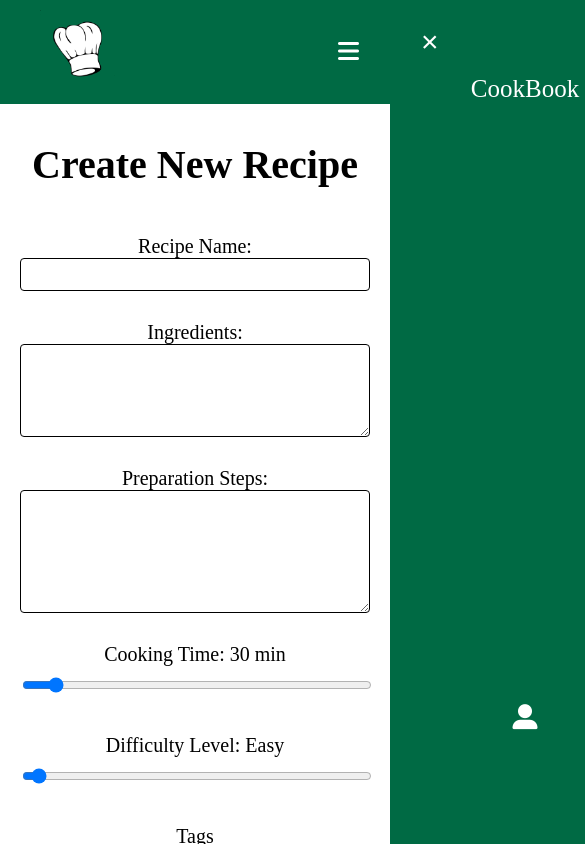
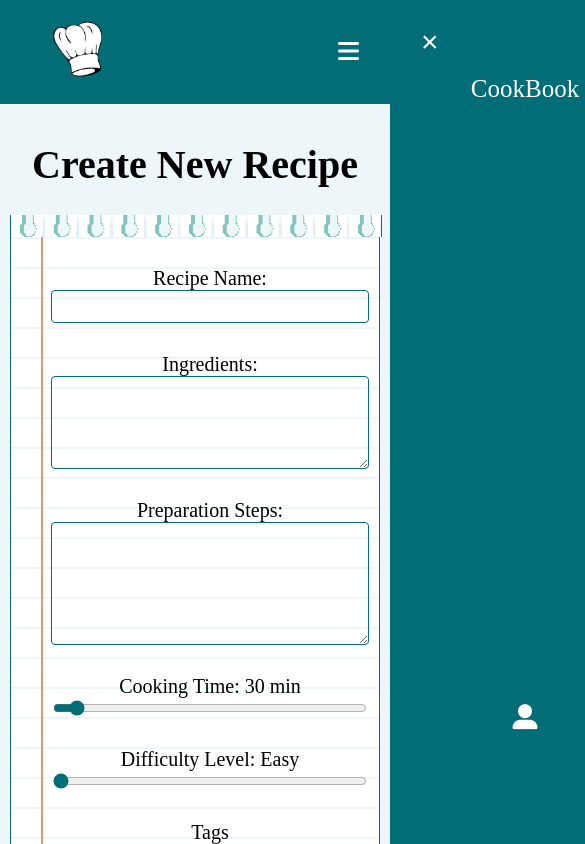
Before and after one commit to Metsittynyt/cookBook, a Vue app in the folder frontend/: page /create in a window 390 px wide. Shown: the top 844 px of the page, 585 px wide, since content can reach past the window. Built offline with nearby package versions, Linux system fonts and the light colour scheme.

Commit message:
update color palette and look

```diff
--- a/frontend/src/assets/styles.css
+++ b/frontend/src/assets/styles.css
@@ -1,30 +1,3 @@
-/* Colors */
-
-/*
-COLOR CODES:
-Red - #9c2135
-LightRed - #e9d1d5
-Blue - #282c97
-LightBlue - #dedffc
-Green - #006a44
-LightGreen - #c9dcd5
-*/
-
-:root {
-    --red: #9c2135;
-    --lightRed: #e9d1d5;
-    --blue: #282c97;
-    --lightBlue: #dedffc;
-    --green: #006a44;
-    --lightGreen: #c9dcd5;
-    --text: black;
-    --text-inverted: white;
-
-    /* Fonts */
-    --font: sans-serif;
-}
-
-
 html,
 body {
     margin: 0;
@@ -42,6 +15,7 @@ body {
     text-align: center;
     box-sizing: border-box;
     flex: 1;
+    background-color: #edf6f9;
 }
 
 h1 {
@@ -55,85 +29,36 @@ ul {
 button {
     font-size: 20px;
     padding: 10px 16px;
-    border-radius: 10px;
     margin: 5px;
+    border: 1.5px solid #006d77;
+    background-color: white;
+    box-shadow: 4px 4px #83c5be;
+    cursor: pointer;
 }
 
 footer {
-    background-color: var(--green);
+    background-color: #006d77;
     min-height: 100px;
     bottom: 0px;
     width: 100%;
 }
 
-.overlay {
-    position: fixed;
-    display: flex;
-    /* Hidden by default */
-    width: 100%;
-    height: 100%;
-    top: 0;
-    left: 0;
-    background-color: rgb(0, 0, 0, 0.5);
-    z-index: 1000;
-    cursor: pointer;
+#pans-decoration,
+#herbs-decoration {
+    height: 150px;
+    background-size: 200px;
+    background-repeat: repeat-x;
+    background-position-x: 20px;
+    margin: 0px -10px 0px -10px;
 }
 
-#create_overlay {
-    position: absolute;
-    max-height: 90%;
-    width: 90%;
-    left: 50%;
-    top: 50%;
-    transform: translate(-50%, -50%);
-    padding: 10px;
-    background-color: rgba(255, 255, 255, 1);
-    border: 5px solid black;
-    border-radius: 5px;
-    box-sizing: border-box;
-    overflow-y: auto;
+#pans-decoration {
+    background-image: url('@/assets/photos/pan.png');
 }
 
-.close_button {
-    position: absolute;
-    top: 10px;
-    right: 10px;
-}
-
-.public-icon {
-    color: blue;
-}
-
-.private-icon {
-    color: rgb(147, 147, 147)
-}
-
-.recipe-form form {
-    display: grid;
-    grid-template-columns: 1fr;
-    grid-gap: 10px;
-    padding: 10px;
-}
-
-.form-group {
-    display: grid;
-    grid-template-columns: 1fr;
-}
-
-.form-group label {
-    font-size: 20px;
-    grid-column: 1 / -1;
-}
-
-.form-group input,
-.form-group textarea {
-    width: 100%;
-    padding: 8px;
-    border: 1px solid black;
-    border-radius: 4px;
-    grid-column: 1 / -1;
-    resize: vertical;
-    box-sizing: border-box;
+#herbs-decoration {
+    background-image: url('@/assets/photos/herbs.png');
+    background-size: 300px;
 }
 
 .RecipesGrid {
@@ -168,21 +93,45 @@ footer {
     margin: auto;
 }
 
+#searchBar {
+    border: 1.5px solid #006d77;
+    width: fit-content;
+    margin: auto;
+    padding: 0px;
+    margin-bottom: 10px;
+    box-shadow: 4px 4px #83c5be;
+    min-width: 300px;
+    max-width: 500px;
+}
+
 .search-input {
-    width: 300px;
     padding: 10px;
-    margin-bottom: 30px;
     box-sizing: border-box;
-    border: 1px solid black;
-    border-radius: 10px;
+    border: none;
     font-size: 20px;
+    color: #006d77;
+}
+
+.search-input::placeholder {
+    color: #999;
 }
 
 button#empty {
     border: none;
-    background: none;
-    color: rgb(100, 100, 100);
+    color: #006d77;
     margin: 0;
+    box-shadow: none;
+    background-color: white;
+}
+
+button#search {
+    margin: 0px;
+    box-shadow: none;
+    border: none;
+}
+
+.fa-search {
+    color: #006d77;
 }
 
 .quote {
@@ -191,7 +140,7 @@ button#empty {
 
 @media (max-width: 400px) {
     .search-input {
-        width: 250px;
+        width: 200px;
     }
 }
 
--- a/frontend/src/components/PageBanner.vue
+++ b/frontend/src/components/PageBanner.vue
@@ -47,19 +47,7 @@ export default {
     color: black;
     text-shadow: 2px 2px lightgray;
     white-space: pre-wrap;
-}
-
-.home-banner {
-    background-color: var(--lightGreen);
-}
-
-.cookbook-banner {
-    background-color: var(--lightRed);
-}
-
-
-.user-banner {
-    background-color: var(--lightBlue);
+    background-color: #83c5be;
 }
 
 .recipe-banner,
--- a/frontend/src/components/RecipeBox.vue
+++ b/frontend/src/components/RecipeBox.vue
@@ -1,4 +1,6 @@
 <template>
+    <div class="recipeTop"></div>
+    <div class="recipeContent">
         <div class="header">
             <router-link :to="`/${recipe.id}`">
                 <h3>{{ recipe.name }}</h3>
@@ -19,9 +21,11 @@
             <div class="tags_box">
                 <span v-for="tag in (recipe.tags)" :key="tag" class="tag">{{ tag }}</span>
             </div>
-        <div v-if="isAuthenticated" class="likes-box">
-            <i @click="handleRecipeLike" :class="['fa-heart', isLiked ? 'fas' : 'far']"></i>
+            <div class="likes-box">
+                <i v-if="isAuthenticated" @click="handleRecipeLike" :class="['fa-heart', isLiked ? 'fas' : 'far']"></i>
+                <i v-else class="fas fa-heart"></i>
                 <p>{{ recipe.likes }}</p>
+            </div>
         </div>
     </div>
 </template>
@@ -119,20 +123,61 @@ export default {
 
 <style>
 .recipe {
-    position: relative;
-    padding: 10px;
-    border: 1px solid black;
-    border-radius: 20px 0px 0px 0px;
-    box-shadow: 4px 4px #00000042;
-    width: 250px;
-    text-align: center;
-    background-color: rgb(245, 250, 245);
+    width: 300px;
+    box-shadow: 4px 4px #83c5be;
+}
+
+.recipeTop {
+    height: 22px;
+    width: 100%;
+    background-image:
+        linear-gradient(90deg,
+            #fff 11px, 0,
+            #83c5be 15px, 0,
+            #edf6f9 21.5px, 0,
+            #83c5be 23px, 0,
+            #fff 99%),
+        radial-gradient(circle at 17px 8px,
+            rgba(255, 255, 255, 0) 40%,
+            #83c5be 40%,
+            #83c5be 45%,
+            white 45%),
+        radial-gradient(circle at 22px 8px,
+            #edf6f9 40%,
+            #83c5be 40%,
+            #83c5be 100%);
+    background-size: 32px 8px, 32px 16px, 32px 16px;
+    background-repeat: space no-repeat;
+    background-position: center top, center 6px, center 6px;
+    border: 1px solid #006d77;
+    border-top: none;
+    border-bottom: none;
+}
+
+.recipeContent {
+    min-width: 300px;
+    max-width: 500px;
+    border: 1px solid #006d77;
+    border-top: none;
+    background: white;
+    background-image: linear-gradient(90deg,
+            transparent 30px,
+            #E29578 30px,
+            #E29578 32px,
+            transparent 32px),
+        linear-gradient(#EDF6F9 0.1em, transparent 0.1em);
+    background-size: 100% 30px;
 }
 
 .header {
     display: flex;
     justify-content: center;
     position: relative;
+}
+
+.header a {
+    text-decoration: none;
+    color: #006d77;
 }
 
 .bookmark {
@@ -142,12 +187,16 @@ export default {
     background: none;
     border: none;
     cursor: pointer;
+    color: #E29578;
+    box-shadow: none;
 }
 
 .content {
     display: flex;
     flex-direction: column;
     align-items: center;
+    /* background-image: linear-gradient(white 10%, #006d77 10%, white 11%); */
+    /* background-size: 10% 10%; */
 }
 
 .difficulty_box {
@@ -163,7 +212,7 @@ export default {
 }
 
 .difficulty_level.colored {
-    filter: sepia(100%) hue-rotate(45deg) saturate(9) contrast(70%);
+    filter: sepia(50%) hue-rotate(301deg) saturate(40) contrast(90%);
 }
 
 .difficulty_level:not(.colored) {
@@ -173,7 +222,6 @@ export default {
 .time-box {
     display: flex;
     align-items: center;
-    margin: 8px 0;
 }
 
 .time-box p {
@@ -198,9 +246,11 @@ export default {
     display: flex;
     align-items: center;
     margin-top: 8px;
+    color: #E29578
 }
 
 .likes-box p {
     margin-left: 8px;
+    color: black;
 }
 </style>
--- a/frontend/src/components/RecipeForm.vue
+++ b/frontend/src/components/RecipeForm.vue
@@ -1,5 +1,6 @@
 <template>
   <div class="recipe-form">
+    <div class="recipeTop"></div>
     <div v-if="error">
       {{ error }}
     </div>
@@ -37,8 +38,7 @@
       </div>
       <div class="form-group">
         <label for="publicCheck">Publish?</label>
-        <input type="checkbox" id="publicCheck" v-model="recipe.public" class="big-checkbox">
-        <label for="publicCheck" class="big-checkbox-label"></label>
+        <input type="checkbox" id="publicCheck" v-model="recipe.public">
       </div>
       <button type="submit">{{ isEditing ? 'Update' : 'Submit' }} Recipe</button>
     </form>
@@ -148,13 +148,48 @@ export default {
 
 <style>
 .recipe-form {
-  min-width: 300px;
+  min-width: 260px;
   max-width: 500px;
   margin: auto
 }
 
+.recipe-form form {
+  padding: 20px 10px 20px 40px;
+  display: grid;
+  grid-template-columns: 1fr;
+  grid-gap: 10px;
+  border: 1px solid #006d77;
+  border-top: none;
+  background: white;
+  background-image: linear-gradient(90deg,
+      transparent 30px,
+      #E29578 30px,
+      #E29578 32px,
+      transparent 32px),
+    linear-gradient(#EDF6F9 0.1em, transparent 0.1em);
+  background-size: 100% 30px;
+}
+
 .form-group {
+  display: grid;
+  grid-template-columns: 1fr;
   margin: 10px 0px 10px 0px;
+}
+
+.form-group label {
+  font-size: 20px;
+  grid-column: 1 / -1;
+}
+
+.form-group input,
+.form-group textarea {
+  padding: 8px;
+  border: 1.5px solid #006d77;
+  border-radius: 4px;
+  grid-column: 1 / -1;
+  resize: vertical;
+  box-sizing: border-box;
+  background: transparent;
 }
 
 .checkbox-container {
@@ -178,7 +213,7 @@ export default {
 label.custom-checkbox {
   cursor: pointer;
   padding: 5px 15px;
-  border: 2px solid #000;
+  border: 1.5px solid #006d77;
   border-radius: 10px;
   display: inline-block;
   background-color: #fff;
@@ -186,6 +221,19 @@ label.custom-checkbox {
 }
 
 input[type="checkbox"]:checked+label {
-  border: 4px solid var(--red);
+  border: 4px solid #E29578;
+}
+
+#cookingTimeSlider,
+#difficultySlider {
+  accent-color: #006d77;
+}
+
+input[type="range" i] {
+  appearance: auto;
+  cursor: pointer;
+  padding: initial;
+  border: initial;
+  margin: 2px;
 }
 </style>
--- a/frontend/src/components/TopNav.vue
+++ b/frontend/src/components/TopNav.vue
@@ -67,7 +67,7 @@ export default {
   display: flex;
   align-items: center;
   justify-content: space-between;
-  background-color: var(--green);
+  background-color: #006d77;
   padding: 10px;
   color: white;
 }
@@ -81,6 +81,7 @@ export default {
   border: none;
   font-size: 24px;
   color: white;
+  box-shadow: none;
 }
 
 .topnavLinks {
@@ -94,7 +95,7 @@ export default {
 
 .nav-item.active,
 .nav-item:hover {
-  background-color: var(--lightGreen);
+  background-color: #edf6f9;
   color: black;
   border-radius: 10px;
 }
@@ -105,7 +106,7 @@ export default {
   right: 0;
   height: 100%;
   width: 250px;
-  background-color: var(--green);
+  background-color: #006d77;
   padding: 10px;
   padding-top: 60px;
   transform: translateX(100%);
@@ -147,6 +148,7 @@ export default {
   background: none;
   border: none;
   color: white;
+  box-shadow: none;
 }
 
 .overlay {
--- a/frontend/src/pages/CookBookPage.vue
+++ b/frontend/src/pages/CookBookPage.vue
@@ -1,5 +1,6 @@
 <template>
   <div>
+    <div id="herbs-decoration"></div>
     <h1>My cookbook</h1>
     <button @click="add_recipe">Add new recipe</button>
     <MyRecipes :recipes="myRecipes" @edit-recipe="edit_recipe" @change="fetchRecipes" />
--- a/frontend/src/pages/HomePage.vue
+++ b/frontend/src/pages/HomePage.vue
@@ -1,9 +1,14 @@
 <template>
   <div>
+    <div id="pans-decoration"></div>
     <h1>Recipes</h1>
-    <button id="empty" @click="emptyQuery">x</button>
-    <input type="text" v-model="searchQuery" placeholder="Search recipes..." class="search-input">
-    <button @click="performSearch">Search</button>
+    <div id="searchBar">
+      <button id="empty" @click="emptyQuery">x</button>
+      <input type="text" v-model="searchQuery" placeholder="Search recipes..." class="search-input">
+      <button @click="performSearch" id="search">
+        <i class="fas fa-search"></i>
+      </button>
+    </div>
     <p>{{ numOfRecipes }} recipes found.</p>
     <div class="RecipesGrid">
       <div v-for="recipe in filteredRecipes" :key="recipe.id" class="recipe">
```
Also changed, not shown: frontend/src/components/LogInForm.vue (+11 -9 lines), frontend/src/components/MyRecipes.vue (+29 -3 lines), frontend/src/pages/RecipePage.vue (+64 -24 lines). Lines whose indentation alone changed are shown as unchanged.
